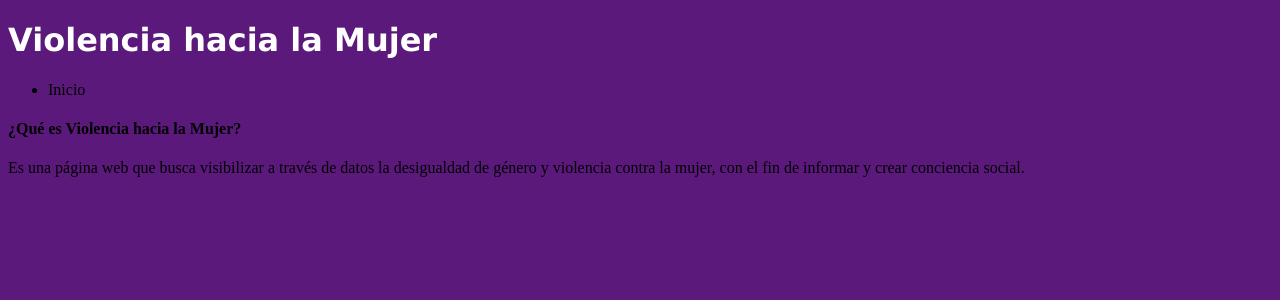
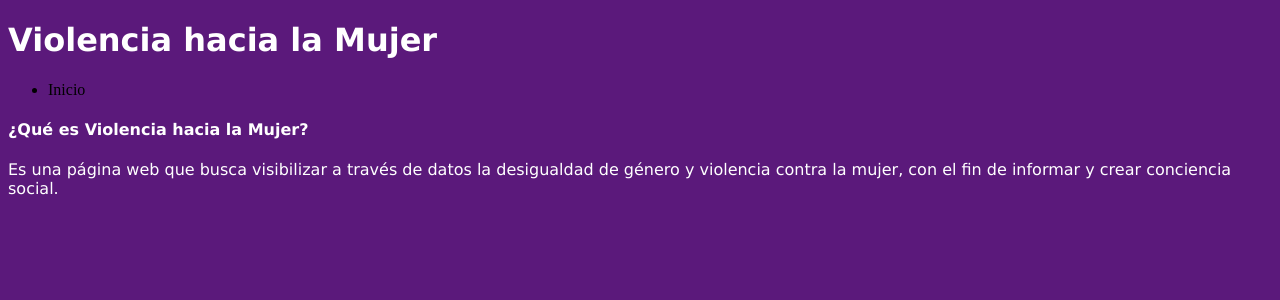
Before and after one commit to pensamientovisual/grupo5-2020-2, a PHP site: page / in a window 1280 px wide. Shown: the top 300 px of the page. Run offline with PHP 8.4, Linux system fonts and the light colour scheme.

Commit message:
main style

```diff
--- a/index_style.css
+++ b/index_style.css
@@ -4,6 +4,11 @@ body{
 }
 
 #titulo{
-    font-family: Verdana, Geneva, sans-serif;
+    font-family: Verdana, Geneva, Tahoma, sans-serif;
     color: white;
 }
+
+#QueEs{
+    font-family: Verdana, Geneva, Tahoma, sans-serif;
+    color: white;
+}
```
